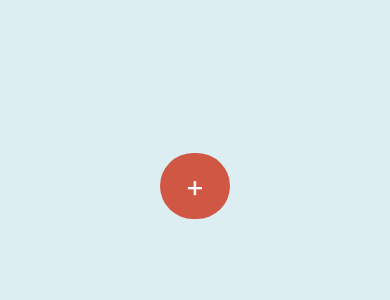
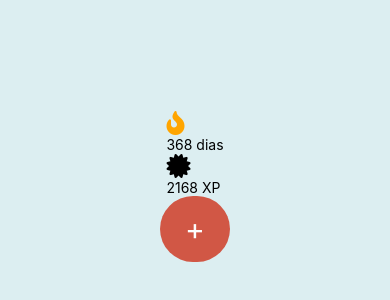
Before and after one commit to fmacedosantos/Yourself, a React Native app: screen / in a window 390 px wide. Shown: the part 236-536 px from the top of the page. Built offline with nearby package versions, Linux system fonts and the light colour scheme.

Commit message:
Criando os detalhes de ofensiva e XP

```diff
--- a/src/screens/Home/index.tsx
+++ b/src/screens/Home/index.tsx
@@ -1,12 +1,25 @@
 import React from 'react';
-import { View } from 'react-native';
+import { Text, View } from 'react-native';
 
 import { styles } from './styles';
 import { ButtonTask } from '../../components/ButtonTask';
 
+import FontAwesome5 from '@expo/vector-icons/FontAwesome5';
+
 export function Home() {
   return (
     <View style={styles.container}>
+      <View style={styles.containerDetails}>
+        <View style={styles.containerAchievements}>
+          <FontAwesome5 name="fire" size={24} color="orange" />
+          <Text style={styles.textAchievements}>368 dias</Text>
+        </View>
+
+        <View style={styles.containerAchievements}>
+          <FontAwesome5 name="certificate" size={24} color="black"/>
+          <Text style={styles.textAchievements}>2168 XP</Text>
+        </View>
+      </View>
       <ButtonTask/>
     </View>
   );
```
